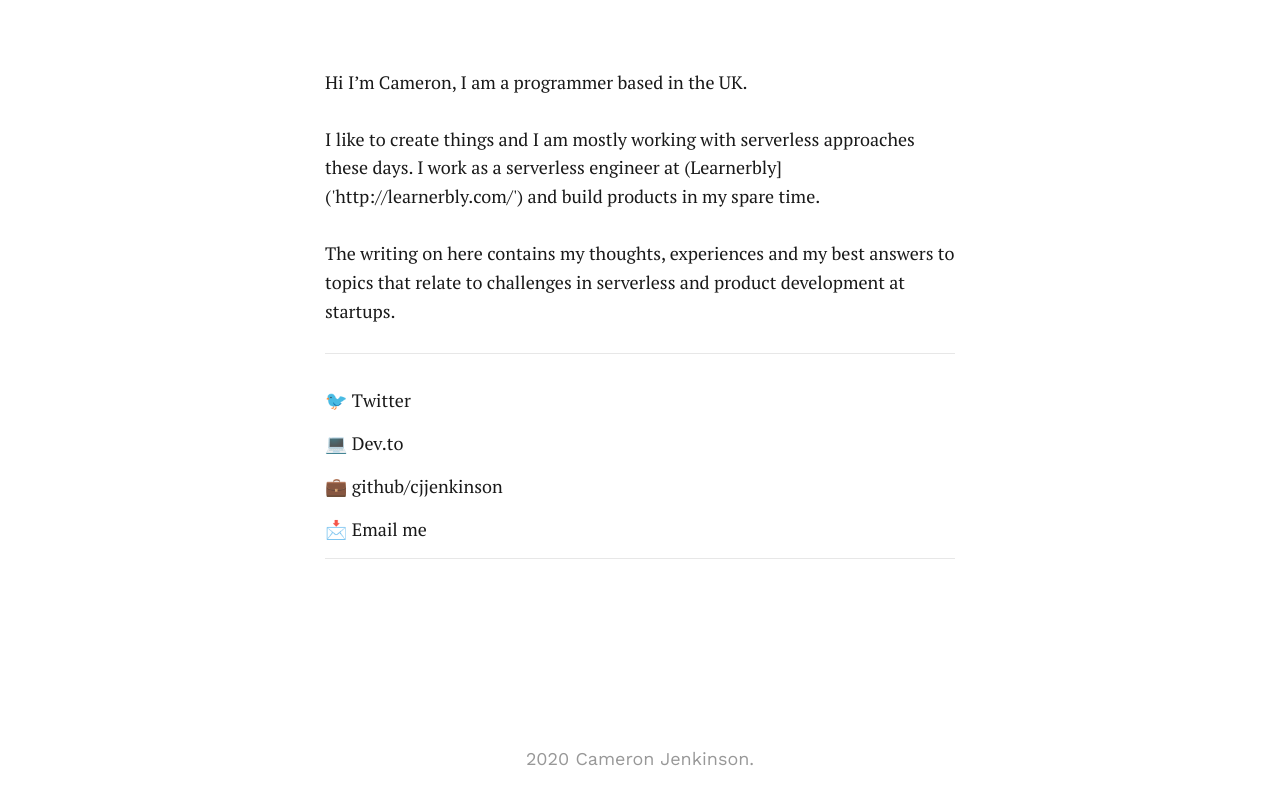
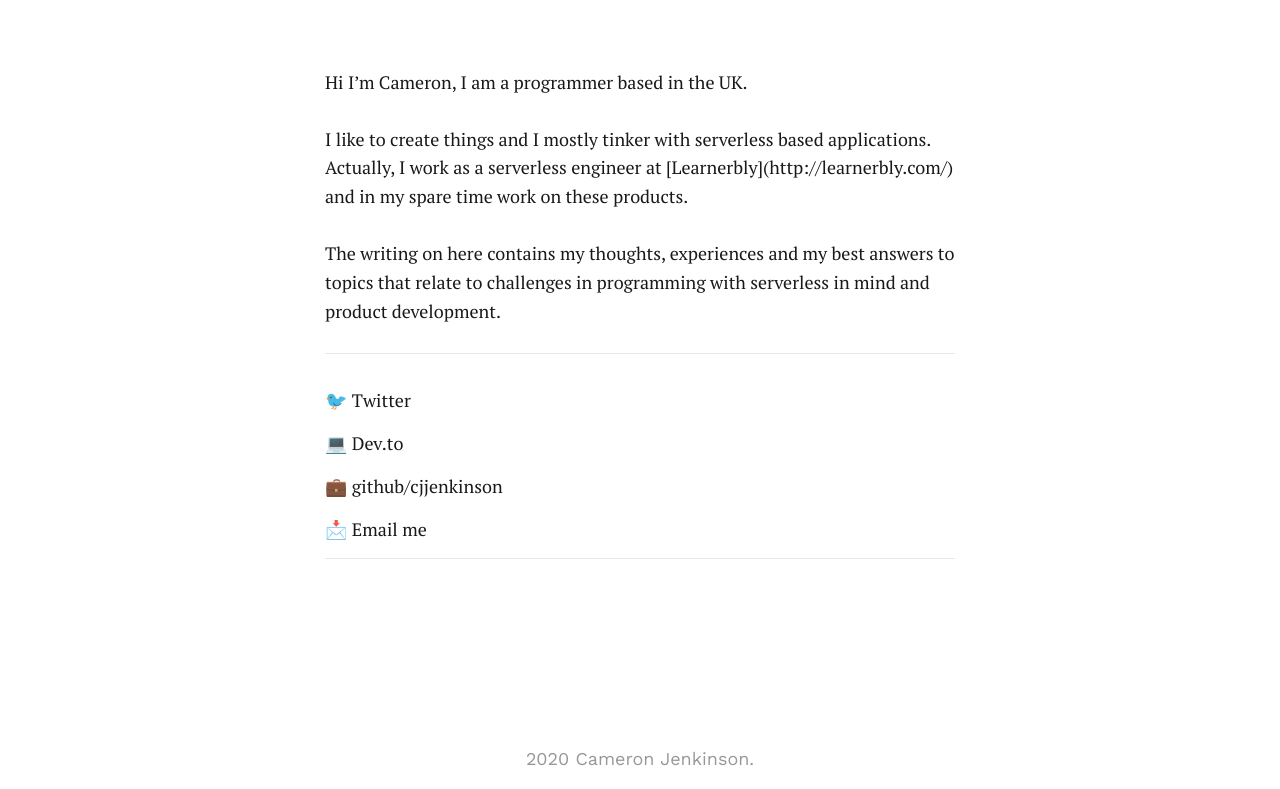
Before and after one commit to cjjenkinson/cjjenkinson.github.io, a Gatsby site: page /about in a window 1280 px wide. Shown: the part 126-915 px from the top of the page. Built offline with nearby package versions, Linux system fonts and the light colour scheme; Gatsby itself is replaced by a stand-in of ours; some packages are replaced by stand-ins of ours.

Commit message:
Update styles

```diff
--- a/src/pages/about.js
+++ b/src/pages/about.js
@@ -30,7 +30,7 @@ const SocialLinks = styled.ul`
 
 const About = () => (
   <Layout>
-    <SEO title="About Cameron Jenkinson" description="I like to create things and I am mostly working with serverless approaches these days." />
+    <SEO title="About Cameron Jenkinson" />
     <Wrapper>
       <Section>
         <p>
@@ -38,11 +38,11 @@ const About = () => (
         </p>
 
         <p>
-          I like to create things and I am mostly working with serverless approaches these days. I work as a serverless engineer at (Learnerbly]('http://learnerbly.com/') and build products in my spare time.
+          I like to create things and I mostly tinker with serverless based applications. Actually, I work as a serverless engineer at [Learnerbly](http://learnerbly.com/) and in my spare time work on these products.
         </p>
 
         <p>
-          The writing on here contains my thoughts, experiences and my best answers to topics that relate to challenges in serverless and product development at startups.
+          The writing on here contains my thoughts, experiences and my best answers to topics that relate to challenges in programming with serverless in mind and product development.
         </p>
       </Section>
       <Section>
--- a/src/pages/index.js
+++ b/src/pages/index.js
@@ -23,7 +23,7 @@ const Home = () => (
     <BioWrapper>
       <Section>
         <p>
-         I'm a programmer and maker. I mostly write about serverless and my journey in product development.
+         I'm a programmer and maker.
         </p>
       </Section>
       <h3>Things Im working on</h3>
```
